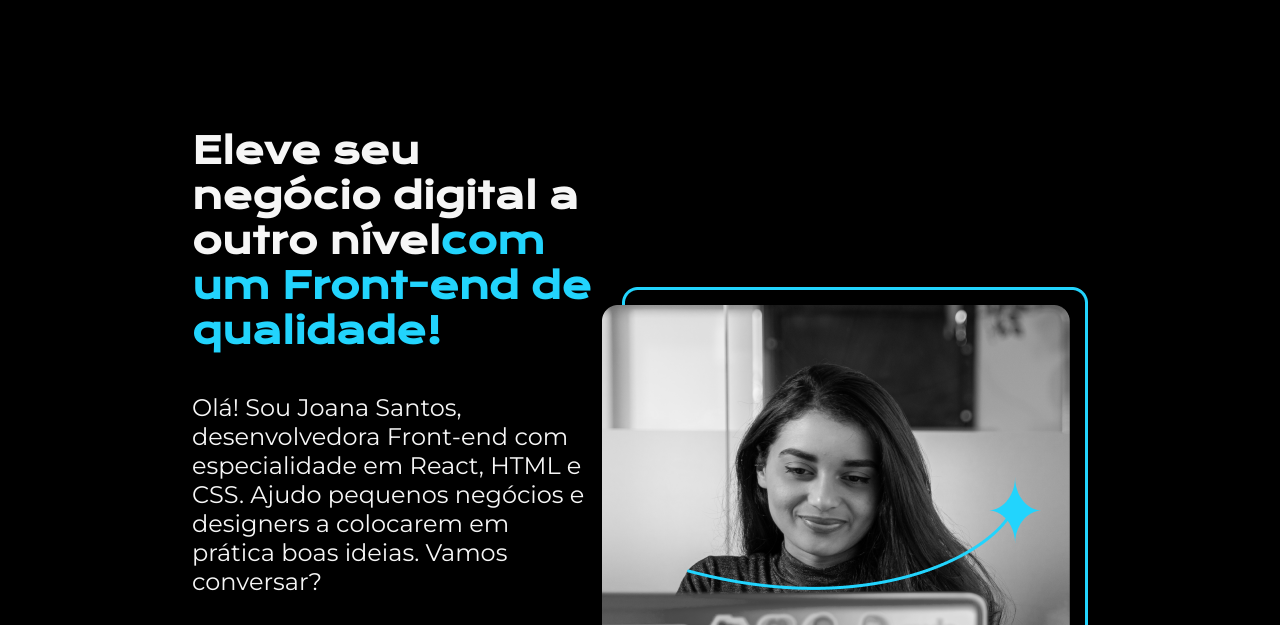
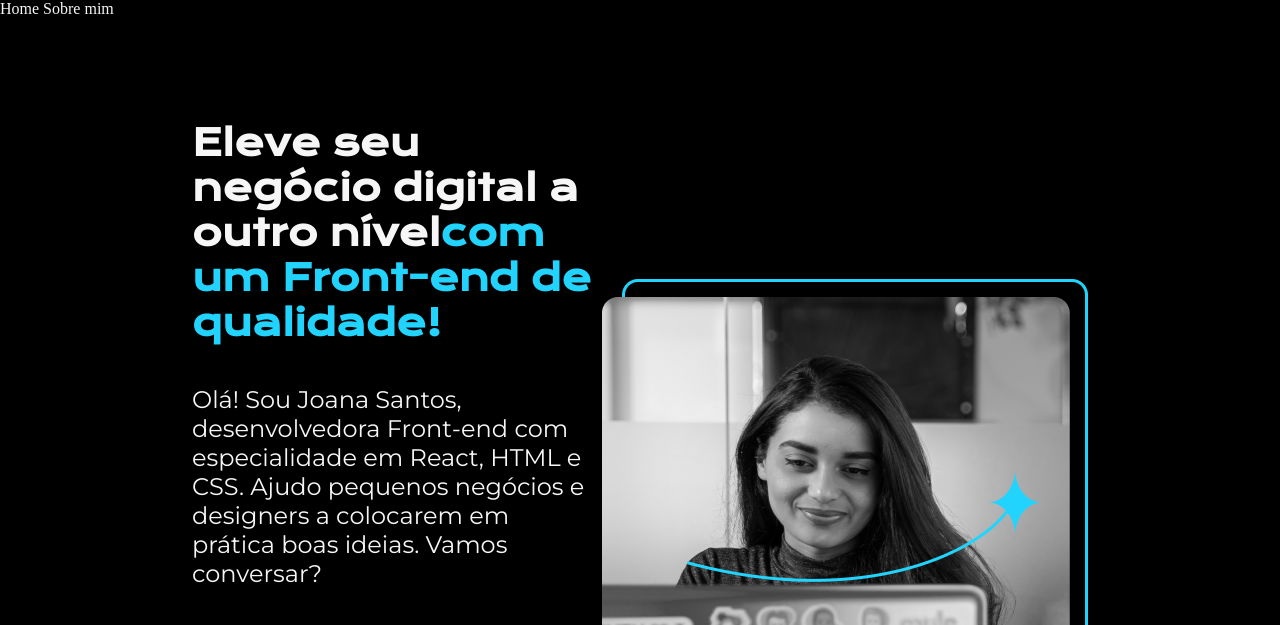
Before and after one commit to CriSarah/Portifolio_2.0, a plain HTML site: page index.html in a window 1280 px wide. Shown: the top 625 px of the page. Drawn offline with nearby package versions, Linux system fonts and the light colour scheme.

Commit message:
Finalizando Módulo 03

```diff
--- a/index.html
+++ b/index.html
@@ -10,7 +10,13 @@
 </head>
 
 <body>
-    <header></header>
+    <header class="cabecalho">
+     <nav class="cabecalho__menu">
+       <a class="cabecalho__menu__link">Home</a>
+       <a>Sobre mim</a>
+
+     </nav>
+    </header>
     <main class="apresentacao">
         <section class="apresentacao__conteudo">
             <h1 class="apresentacao__conteudo__titulo">Eleve seu negócio digital a outro nível<strong
--- a/style.css
+++ b/style.css
@@ -18,7 +18,7 @@ body{
 }
 
 .apresentacao{
-    margin: 10% 15%;
+    padding: 8% 15%;
     display: flex;
     align-items: center;
     justify-content: space-between;
```
